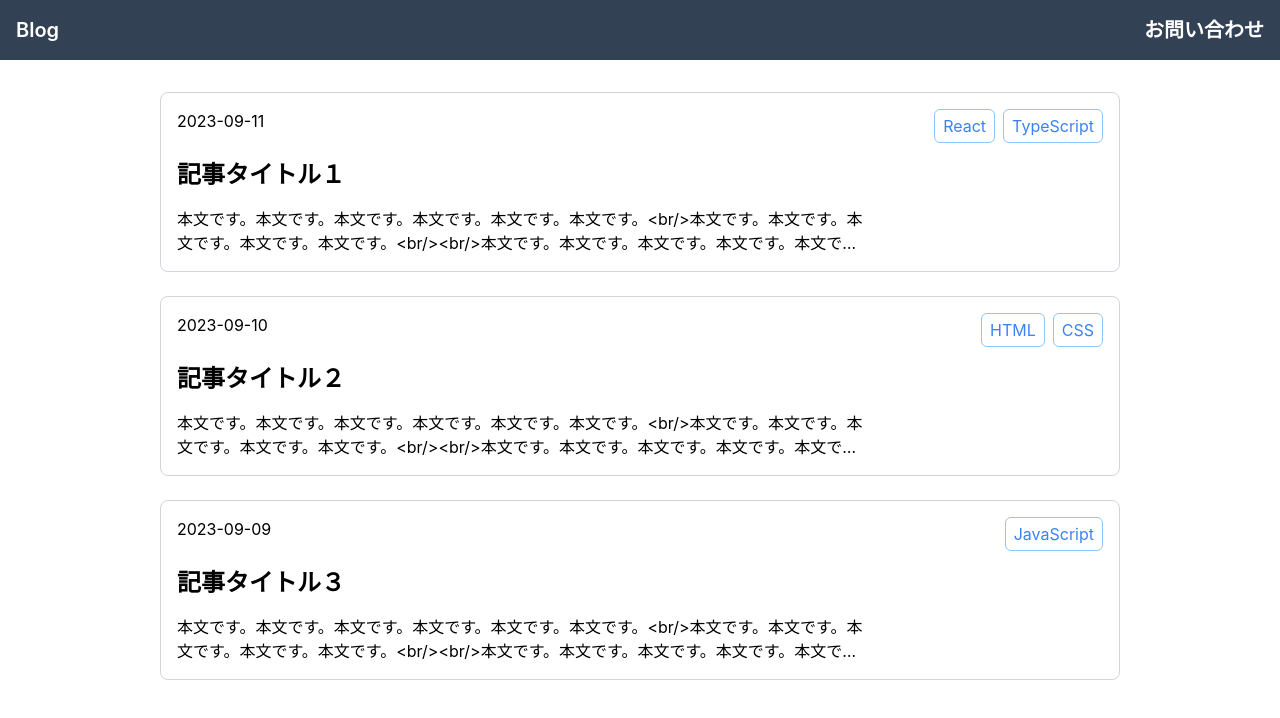
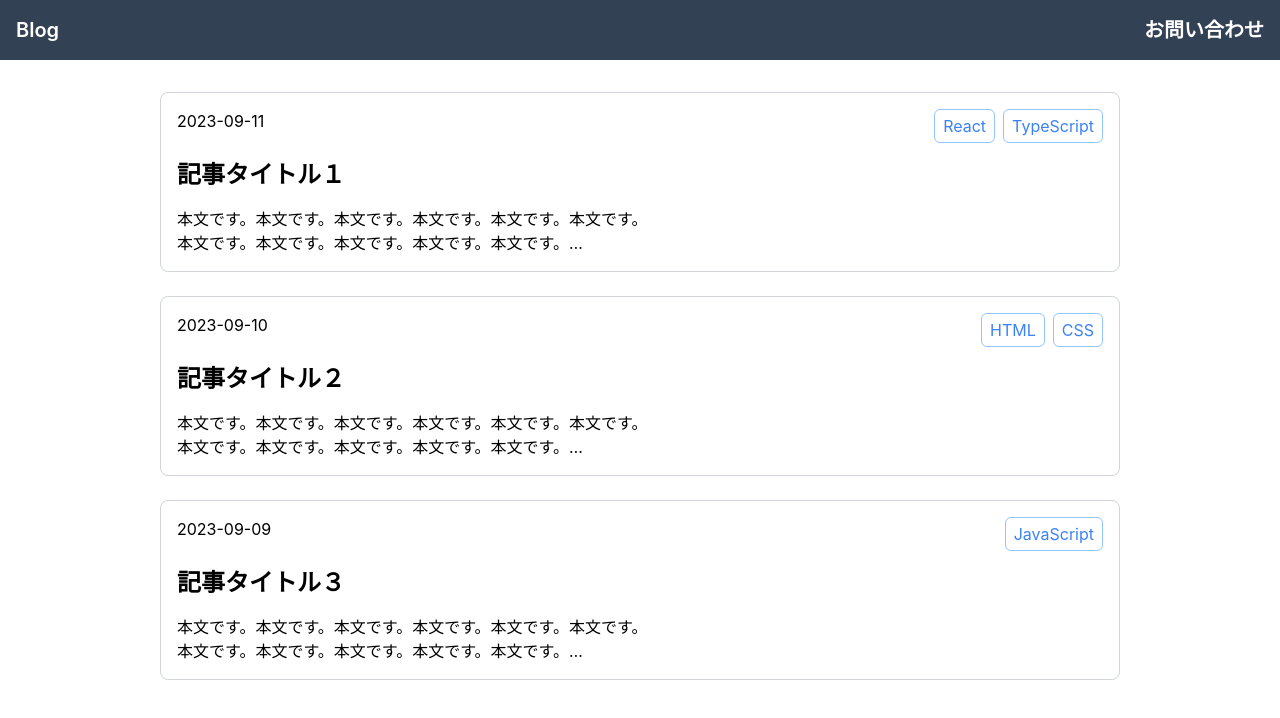
Before and after one commit to scoutb6b/learn_react_blog, a React (Create React App) app: page / in a window 1280 px wide. Shown: the top 718 px of the page. Built offline with nearby package versions, Linux system fonts and the light colour scheme.

Commit message:
改行タグがそのまま表示されていたものを解消

```diff
--- a/src/components/Card.jsx
+++ b/src/components/Card.jsx
@@ -25,7 +25,10 @@ const Card = () => {
               </div>
             </div>
             <h2 className="text-2xl font-bold my-4">{item.title}</h2>
-            <p className="w-3/4 line-clamp-2">{item.content}</p>
+            <p
+              className="w-3/4 line-clamp-2"
+              dangerouslySetInnerHTML={{ __html: item.content }}
+            ></p>
           </div>
         );
       })}
```
